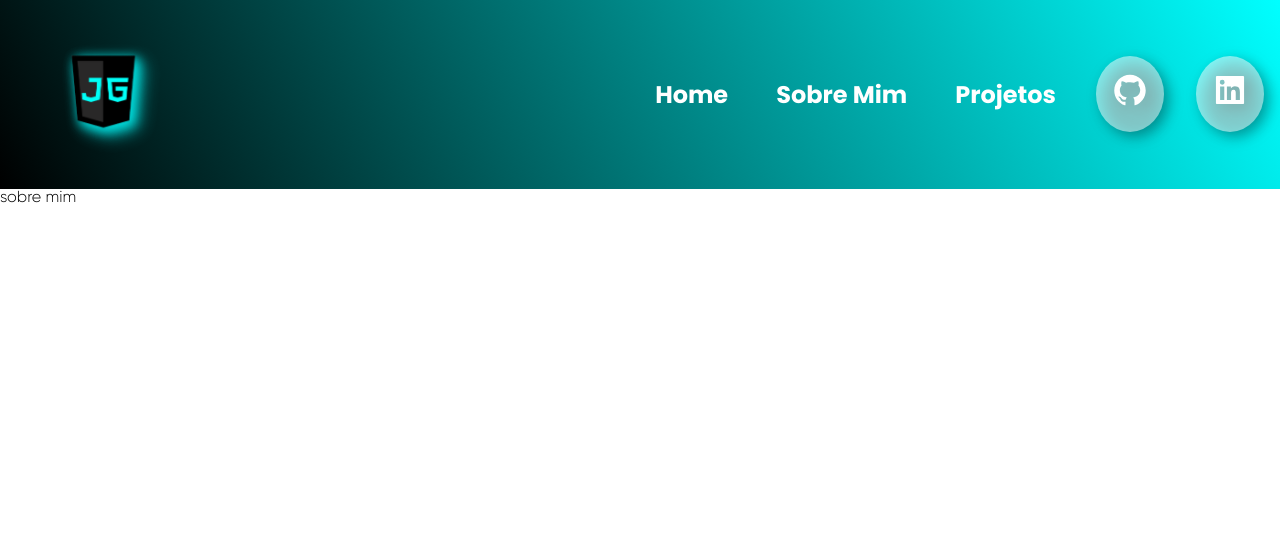
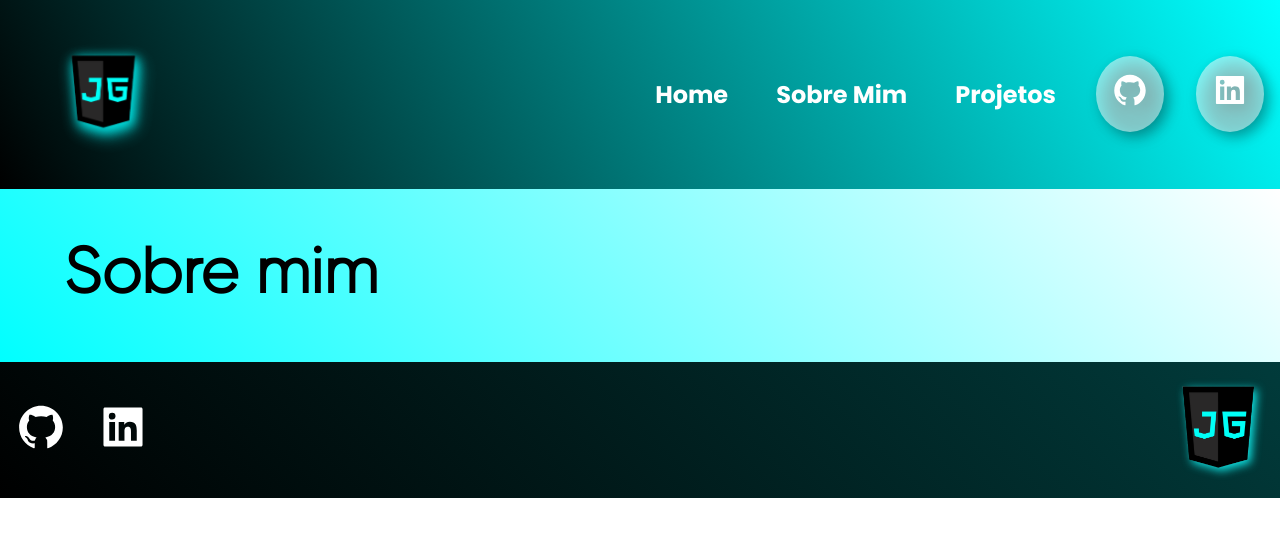
Before and after one commit to oAoj1/Portfolio, a React (Vite) app: page /sobremim in a window 1280 px wide. Shown: the top 536 px of the page. Built offline with nearby package versions, Linux system fonts and the light colour scheme.

Commit message:
ajustando animaçoes de scroll + pagina sobre mim

```diff
--- a/src/Components/Header/Header.css
+++ b/src/Components/Header/Header.css
@@ -7,7 +7,7 @@ header{
 }
 
 .logoContent{
-    filter: drop-shadow(5px 5px 7px rgba(0,255,255,0.7));
+    filter: drop-shadow(1px 5px 7px rgba(0,255,255,0.7));
     border-radius: 50%;
     padding: 2em;
     margin-left: 2em;
--- a/src/Components/Projetos/Cursos/index.jsx
+++ b/src/Components/Projetos/Cursos/index.jsx
@@ -1,19 +1,12 @@
 import '../Projetos.css'
-import ScrollReveal from 'scrollreveal'
 import { GiBrain } from 'react-icons/gi'
 import { BsClockFill } from 'react-icons/bs'
 
 
 export default function Cursos(){
 
-    function carregar(){
-        ScrollReveal().reveal('.coursesContent',{
-            duration:1000
-        })
-    }
-
     return(
-        <div onLoad={carregar} className="coursesContent">
+        <div className="coursesContent">
 
         <hr className='linha'/>
 
--- a/src/Components/Projetos/Reacts/index.jsx
+++ b/src/Components/Projetos/Reacts/index.jsx
@@ -1,18 +1,11 @@
 import '../Projetos.css'
-import ScrollReveal from 'scrollreveal'
 import { FaReact } from 'react-icons/fa'
 
 export default function Reacts(){
 
-    function carregar(){
-        ScrollReveal().reveal('.reactContent',{
-            duration:1000
-        })
-    }
-
     return(
         <div>
-            <div onLoad={carregar} className="reactContent">
+            <div className="reactContent">
 
                 <hr className='linha'/>
 
--- a/src/Components/Projetos/Repositorios/index.jsx
+++ b/src/Components/Projetos/Repositorios/index.jsx
@@ -1,19 +1,12 @@
 import '../Projetos.css'
-import ScrollReveal from 'scrollreveal'
 import { RiGitRepositoryFill } from 'react-icons/ri'
 import { SiJavascript } from 'react-icons/si'
 import { MdSchool } from 'react-icons/md'
 
 export default function Repositorios(){
 
-    function carregar(){
-        ScrollReveal().reveal('.repositoriesContent',{
-            duration:1000
-        })
-    }
-
     return(
-        <div onLoad={carregar} className="repositoriesContent">
+        <div className="repositoriesContent">
 
         <hr className='linha'/>
 
--- a/src/Pages/2_SobreMim.jsx
+++ b/src/Pages/2_SobreMim.jsx
@@ -1,11 +1,16 @@
 import Header from '../Components/Header'
+import Footer from '../Components/Footer'
 import '../Styles/2_SobreMim.css'
 
 export default function SobreMim(){
     return(
         <div>
             <Header/>
-            <p>sobre mim</p>
+                <div className="sobreMimContent">
+                    <h1>Sobre mim</h1>
+                    <p></p>
+                </div>
+            <Footer/>
         </div>
     )
 }
--- a/src/Styles/2_SobreMim.css
+++ b/src/Styles/2_SobreMim.css
@@ -0,0 +1,14 @@
+.sobreMimContent{
+    width: 100%;
+    padding: 3em 4em;
+    background:linear-gradient(45deg,#00ffff,#fff);
+}
+
+.sobreMimContent h1{
+    font-size: 4em;
+    font-weight: bolder;
+}
+
+.sobreMimContent p{
+
+}
```
